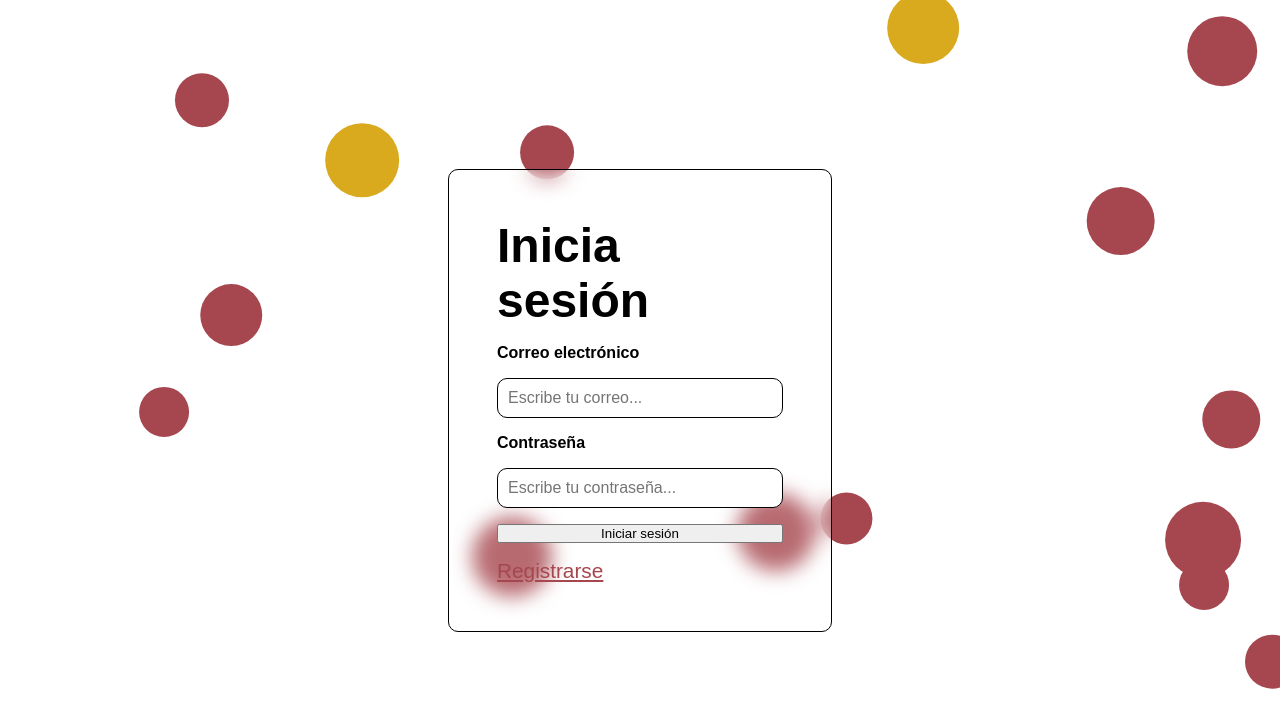
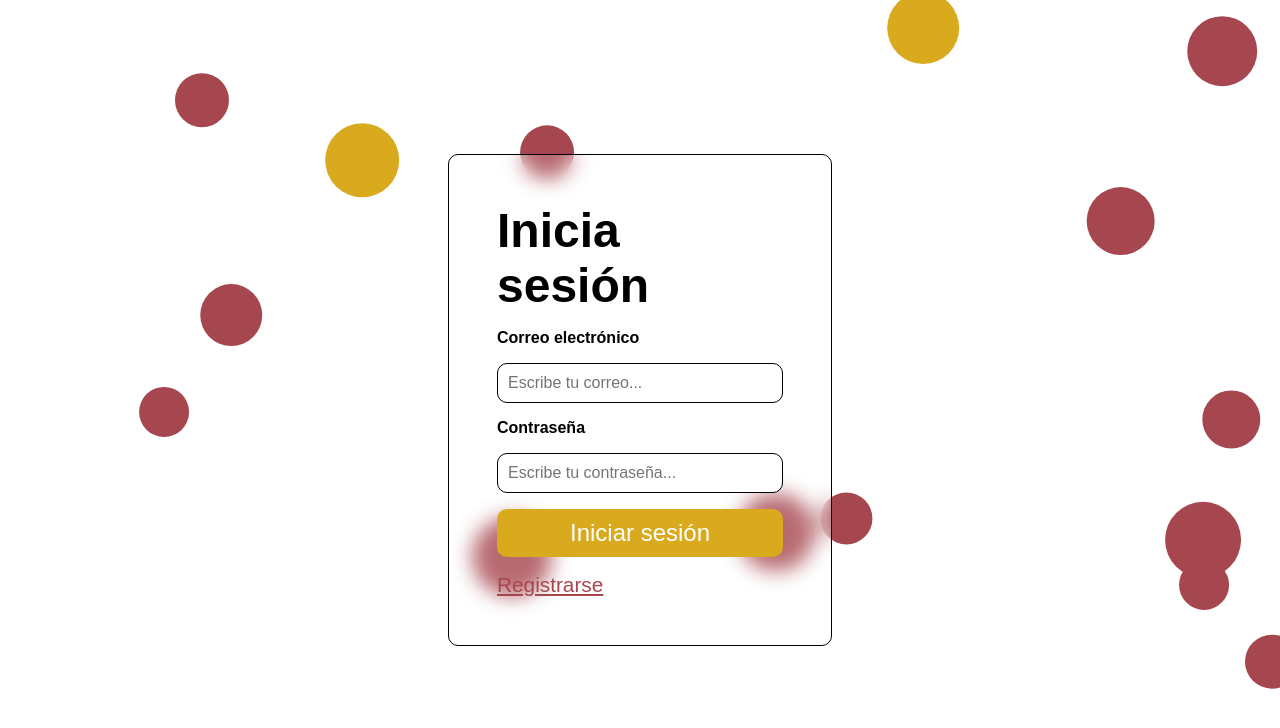
Before and after one commit to friendzone09/proyecto_estadias, a React (Vite) app in the folder front/: page /login in a window 1280 px wide. Shown: the top 728 px of the page. Built offline with nearby package versions, Linux system fonts and the light colour scheme.

Commit message:
version 1.8.2

```diff
--- a/front/src/pages/login/index.css
+++ b/front/src/pages/login/index.css
@@ -33,7 +33,7 @@
     font-size: 1rem;
 }
 
-.submit_register {
+.submit {
     padding: 10px;
     border-radius: 10px;
     border: none;
@@ -43,7 +43,7 @@
     cursor: pointer;
 }
 
-.submit_register:hover {
+.submit:hover {
     background-color: #c79b18;
 }
 
--- a/front/src/pages/login/loginScreen.jsx
+++ b/front/src/pages/login/loginScreen.jsx
@@ -54,7 +54,7 @@ function LoginScreen(){
                         <small>{errorMessage}</small>
                     )}
 
-                    <button>Iniciar sesión</button>
+                    <button className="submit">Iniciar sesión</button>
 
                     <a href="/register">Registrarse</a>
                 </>
--- a/front/src/pages/register/registerScreen.jsx
+++ b/front/src/pages/register/registerScreen.jsx
@@ -127,7 +127,7 @@ function RegisterScreen() {
 
                                 <button className="change_form" onClick={prevStep}> <ArrowLeft size={18}/> Anterior</button>
 
-                                <button className="submit_register">Registrarse</button>
+                                <button className="submit">Registrarse</button>
                             </>
                         )}
 
--- a/front/src/pages/users/UsersList.jsx
+++ b/front/src/pages/users/UsersList.jsx
@@ -38,6 +38,7 @@ function UsersList({ user }) {
         const res = await fetchWithAuth(`${API_URL}/get_all_users?page=${currentPage}&per_page=${perPage}&search=${query}`);
         const data = await res.json();
 
+        console.log(data.users)
         setUsers(data.users);
         setTotalPages(Math.ceil(data.total / perPage));
         setLoading(false);
```
Also changed, not shown: 1 other file (tests, documents, lock files or other folders).
